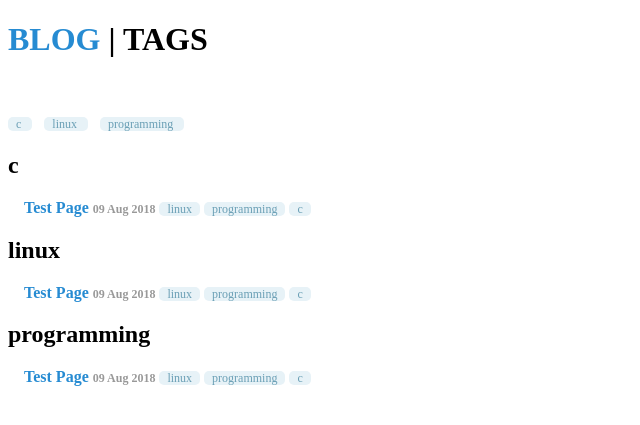
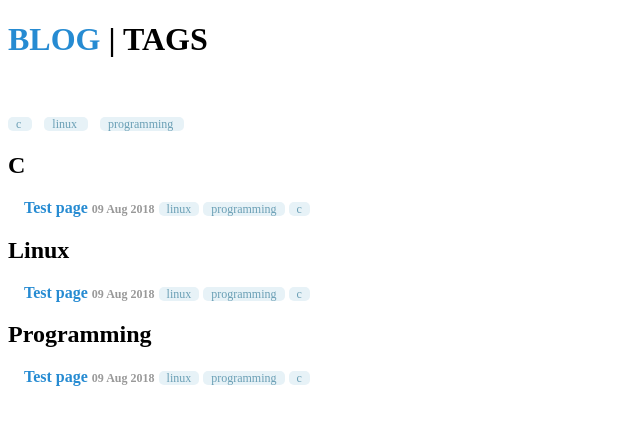
Before and after one commit to execas/execas.github.io, a Jekyll site: the page built from tags.html, in a window 1280 px wide. Shown: the top 425 px of the page, without its empty margins (0-640 px from the left). Built offline with Jekyll 4.4.1, drawn with Linux system fonts in a browser that asks for light colours.

Commit message:
Update tags.html

```diff
--- a/tags.html
+++ b/tags.html
@@ -41,13 +41,13 @@ Here we generate all the tags.
 {% endfor %}
 
 {% for tag in tags %}
-<h2 id="{{ tag | slugify }}">{{ tag }}</h2>
+<h2 style="text-transform: capitalize" id="{{ tag | slugify }}">{{ tag }}</h2>
 <ul class="category-list">
   {% for post in site.posts %}
   {% if post.tags contains tag %}
   <li>
     <h3 style="display:inline">
-      <a style="text-transform: capitalize" href="{{ post.url }}">
+      <a href="{{ post.url }}">
         {{ post.title }}
         <small>{{ post.date | date_to_string }}</small>
       </a>
```
